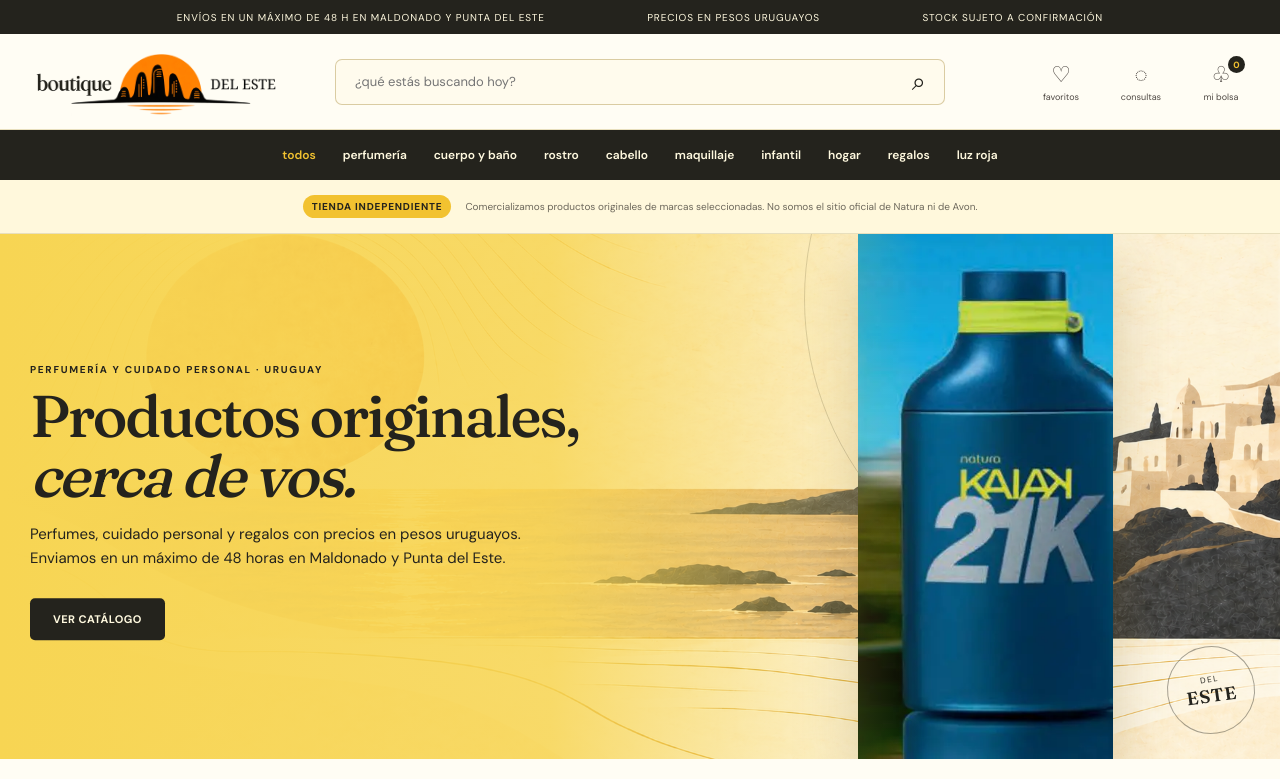
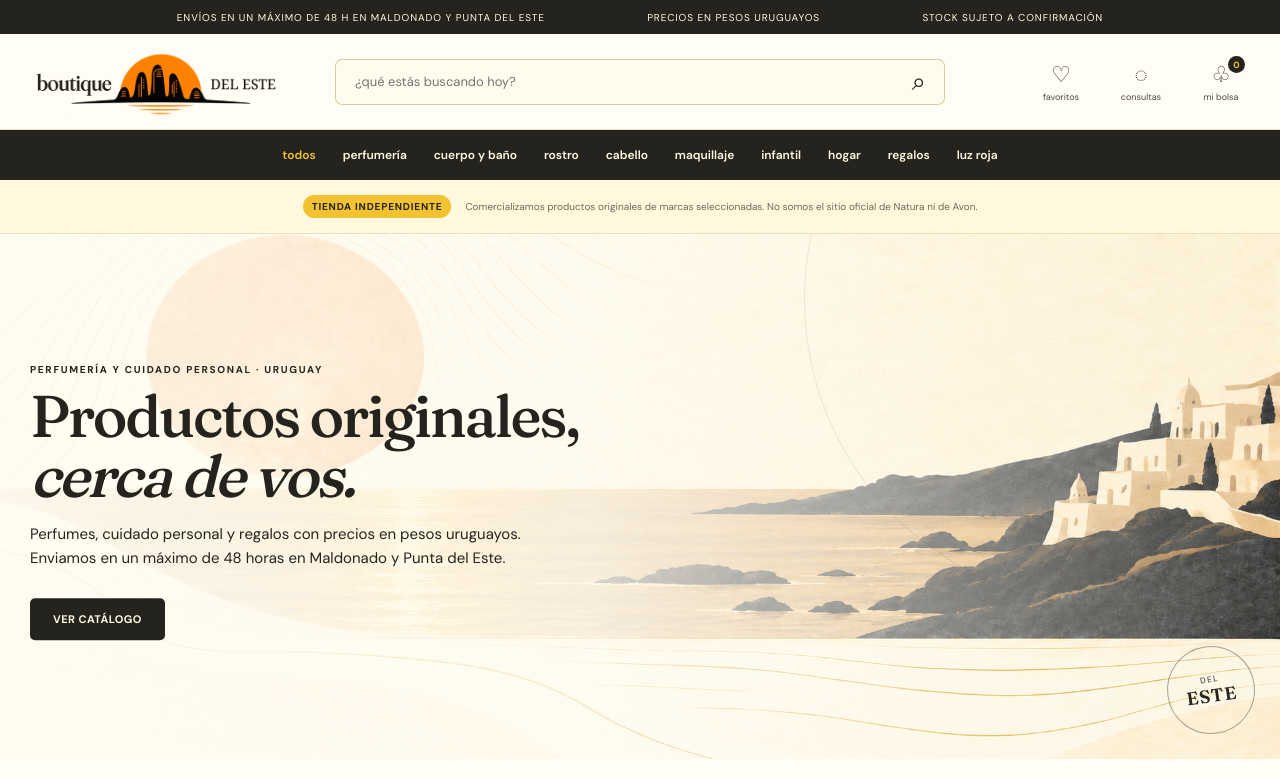
Before and after one commit to KognitMer/Boutiquedeleste, a Next.js app: page / in a window 1280 px wide. Shown: the top 779 px of the page. Built offline with nearby package versions, Linux system fonts and the light colour scheme.

Commit message:
Remove hero product image and soften overlay

```diff
--- a/app/globals.css
+++ b/app/globals.css
@@ -46,7 +46,7 @@
 .catalog-hero { background: #f7ead0 url('/og.png') center / cover no-repeat; }
 .catalog-hero:before { content: ''; position: absolute; width: 48vw; height: 48vw; min-width: 520px; min-height: 520px; right: -11vw; top: -19vw; border: 1px solid #24231d35; border-radius: 50%; }
 .catalog-hero > img { width: 46%; margin-left: auto; object-fit: contain; object-position: center; mix-blend-mode: normal; filter: drop-shadow(0 26px 30px #6b4b0040); }
-.hero-scrim { position: absolute; inset: 0; background: linear-gradient(90deg, #f7d553 0%, #f7d553d9 43%, transparent 72%); }
+.hero-scrim { position: absolute; inset: 0; background: linear-gradient(90deg, #fffdf4e8 0%, #fffdf4c9 46%, #fffdf455 78%, transparent 100%); }
 .hero-copy { position: absolute; top: 50%; left: max(30px, calc((100vw - 1280px)/2)); transform: translateY(-48%); color: var(--ink); }
 .hero-copy p, .section-heading p, .story-copy p, .newsletter p { margin: 0 0 10px; color: inherit; font-size: 10px; font-weight: 700; letter-spacing: .17em; text-transform: uppercase; }
 .hero-copy h1 { margin: 0 0 17px; font: 500 clamp(38px, 4.6vw, 67px)/1.02 var(--serif); letter-spacing: -.04em; }
--- a/app/page.tsx
+++ b/app/page.tsx
@@ -416,7 +416,6 @@
       </aside>
 
       <section id="inicio" className="hero catalog-hero" aria-label="Selección de belleza de Boutique del Este">
-        <img src="/catalog/kaiak-21k.webp" alt="Perfume Kaiak disponible en Boutique del Este" />
         <div className="hero-scrim" />
         <div className="hero-copy">
           <p>perfumería y cuidado personal · Uruguay</p>
```
